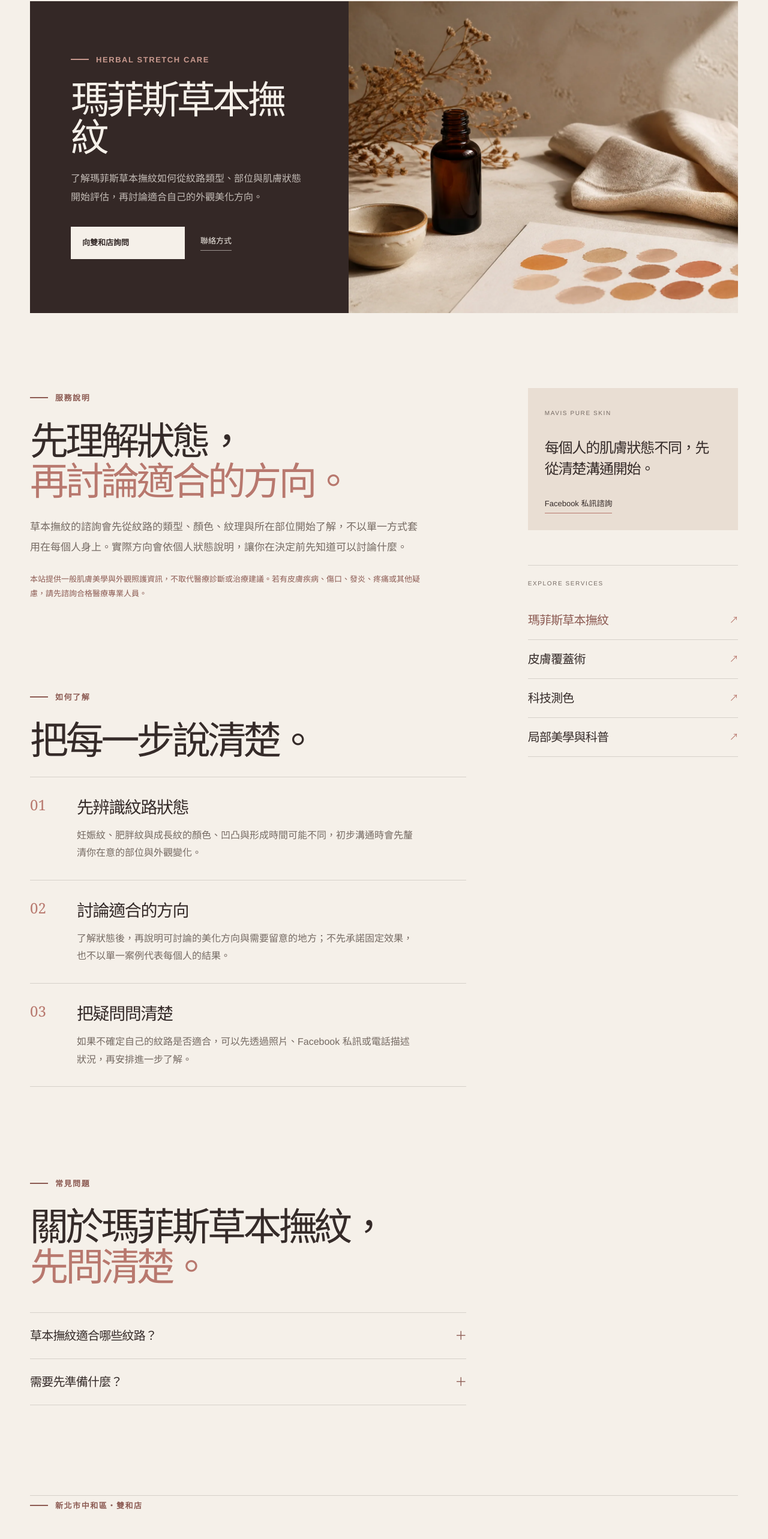
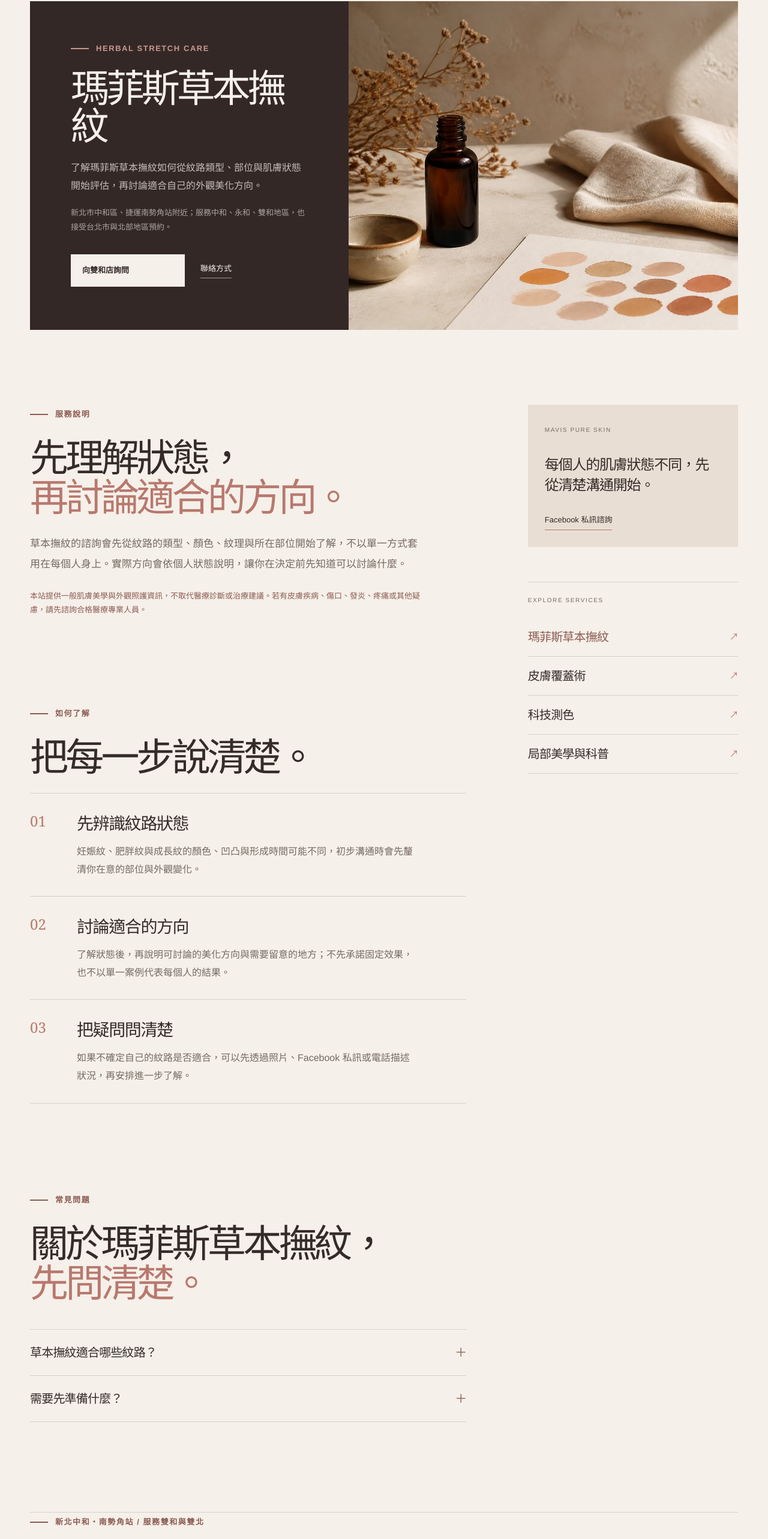
Before and after one commit to liucjray/mps, a Next.js app: page /services/herbal-stretch-care in a window 1280 px wide. Shown: the part 172-2738 px from the top of the page at 60% size. Built offline with nearby package versions, Linux system fonts and the light colour scheme.

Commit message:
seo: 擴充雙北與南勢角服務範圍

```diff
--- a/app/globals.css
+++ b/app/globals.css
@@ -151,6 +151,7 @@
 .service-detail-copy .section-label { color: #c8998e; }
 .service-detail-copy h1 { margin: 28px 0 24px; color: var(--paper); font-size: clamp(48px, 5vw, 78px); }
 .service-detail-lede { max-width: 430px; margin-bottom: 34px; color: rgba(245,240,233,.74); line-height: 1.9; }
+.service-detail-location { max-width: 430px; margin: -16px 0 34px; color: rgba(245,240,233,.62); font-size: 13px; line-height: 1.8; }
 .service-detail-copy .text-link { color: var(--paper); border-color: rgba(244,239,232,.55); }
 .service-detail-image { min-height: 520px; overflow: hidden; }
 .service-detail-image img { display: block; width: 100%; height: 100%; object-fit: cover; }
--- a/app/layout.tsx
+++ b/app/layout.tsx
@@ -1,18 +1,18 @@
 import type { Metadata } from "next";
 import "./globals.css";
-import { siteCanonicalUrl, siteDescription, siteName, siteUrl, socialImageUrl } from "./site";
+import { siteCanonicalUrl, siteDescription, siteName, siteTitle, siteUrl, socialImageUrl } from "./site";
 
 export const metadata: Metadata = {
   metadataBase: new URL(siteUrl),
-  title: { default: siteName, template: `%s｜${siteName}` },
+  title: { default: siteTitle, template: `%s｜${siteName}` },
   description: siteDescription,
-  keywords: ["瑪菲斯", "Mavis pure skin", "皮膚覆蓋術", "草本撫紋", "科技測色", "妊娠紋", "肥胖紋", "成長紋", "疤痕", "新北雙和", "新北市中和區"],
+  keywords: ["瑪菲斯", "Mavis pure skin", "皮膚覆蓋術", "草本撫紋", "科技測色", "妊娠紋", "肥胖紋", "成長紋", "疤痕", "捷運南勢角站", "新北市中和區", "中和", "永和", "雙和", "台北市", "雙北", "北部"],
   authors: [{ name: siteName, url: siteCanonicalUrl }],
   creator: siteName,
   publisher: siteName,
   alternates: { canonical: siteCanonicalUrl },
   openGraph: {
-    title: siteName,
+    title: siteTitle,
     description: siteDescription,
     type: "website",
     locale: "zh_TW",
@@ -22,7 +22,7 @@
   },
   twitter: {
     card: "summary_large_image",
-    title: siteName,
+    title: siteTitle,
     description: siteDescription,
     images: [{ url: socialImageUrl, alt: "自然光下展示肌膚紋理的女性肩背" }],
   },
--- a/app/page.tsx
+++ b/app/page.tsx
@@ -29,6 +29,8 @@
 const servedAreas = [
   { "@type": "AdministrativeArea", name: "新北市" },
   { "@type": "AdministrativeArea", name: "中和區" },
+  { "@type": "AdministrativeArea", name: "永和區" },
+  { "@type": "AdministrativeArea", name: "台北市" },
 ];
 const serviceEntities = services.map((service) => ({
   "@type": "Service",
@@ -133,9 +135,9 @@
       <main id="main-content">
       <section className="hero section-shell" id="top">
         <div className="hero-copy">
-          <div className="eyebrow"><span className="eyebrow-line" />瑪菲斯 / 新北雙和店</div>
+          <div className="eyebrow"><span className="eyebrow-line" />瑪菲斯 / 新北中和・南勢角站</div>
           <h1><span className="hero-title-line">讓肌膚的故事，</span><span className="hero-title-line hero-title-accent">被溫柔理解。</span></h1>
-          <p className="hero-lede">從妊娠紋、肥胖紋、成長紋，到疤痕與局部色澤困擾，瑪菲斯用專業評估、科技測色與清楚說明，陪你找到適合自己的美化方向。</p>
+          <p className="hero-lede">位於新北市中和區、捷運南勢角站附近，服務中和、永和、雙和地區，也接受台北市與北部地區預約。從妊娠紋、肥胖紋、成長紋，到疤痕與局部色澤困擾，瑪菲斯用專業評估、科技測色與清楚說明，陪你找到適合自己的美化方向。</p>
           <div className="hero-actions"><a className="button button-primary" href={facebookUrl} target="_blank" rel="noreferrer">雙和店 Facebook 私訊</a><a className="text-link" href="#services">查看服務內容</a></div>
         </div>
         <div className="hero-visual">
@@ -150,7 +152,7 @@
 
       <section className="intro section-shell" id="about" aria-labelledby="about-title">
         <div className="section-label">品牌理念</div>
-        <div className="intro-content"><h2 id="about-title">不只是遮住，<br /><span>先把紋路看懂。</span></h2><div className="intro-copy"><p className="large-copy">先理解肌膚，再選擇適合自己的美化方式。</p><p>瑪菲斯把紋路分類、膚色判斷與案例經驗整理成容易理解的內容，讓你在做選擇以前，先知道自己正在面對什麼。</p><a className="text-link" href={facebookUrl} target="_blank" rel="noreferrer">閱讀雙和店 Facebook 分享</a></div><div className="intro-media"><div className="intro-photo"><img src={introImage} alt="自然光下的肌膚諮詢桌面，包含筆記本、陶瓷器皿與放大鏡" width={1024} height={1536} loading="lazy" decoding="async" /></div><span>01 / 先理解肌膚</span></div></div>
+        <div className="intro-content"><h2 id="about-title">不只是遮住，<br /><span>先把紋路看懂。</span></h2><div className="intro-copy"><p className="large-copy">先理解肌膚，再選擇適合自己的美化方式。</p><p>瑪菲斯把紋路分類、膚色判斷與案例經驗整理成容易理解的內容，讓你在做選擇以前，先知道自己正在面對什麼。</p><p className="content-note">新北市中和區、捷運南勢角站附近；服務中和、永和、雙和地區，也接受台北市與北部地區預約。</p><a className="text-link" href={facebookUrl} target="_blank" rel="noreferrer">閱讀雙和店 Facebook 分享</a></div><div className="intro-media"><div className="intro-photo"><img src={introImage} alt="自然光下的肌膚諮詢桌面，包含筆記本、陶瓷器皿與放大鏡" width={1024} height={1536} loading="lazy" decoding="async" /></div><span>01 / 先理解肌膚</span></div></div>
       </section>
 
       <section className="services section-shell" id="services" aria-labelledby="services-title">
@@ -172,7 +174,7 @@
 
       <section className="faq section-shell" id="faq" aria-labelledby="faq-title"><div className="section-label">常見問題</div><div className="faq-layout"><h2 id="faq-title">先把想問的，<br /><span>問清楚。</span></h2><div className="faq-list">{faqs.map(([question, answer]) => <details key={question}><summary>{question}<span>＋</span></summary><div className="faq-answer"><p>{answer}</p></div></details>)}</div></div></section>
 
-      <section className="contact section-shell" id="contact" aria-labelledby="contact-title"><div className="contact-copy"><div className="section-label">新北市中和區・雙和店</div><h2 id="contact-title">想了解你的紋路，<br /><em>可以從這裡開始。</em></h2><p>歡迎透過雙和店 Facebook 私訊，或直接致電 0981-756-111，先聊聊你的狀況。</p><address className="contact-details"><span>地址</span>{siteAddress.addressRegion}{siteAddress.addressLocality}{siteAddress.streetAddress}<br /><span>Email</span><a href={`mailto:${siteEmail}`}>{siteEmail}</a></address></div><div className="contact-actions"><a className="contact-button" href={facebookUrl} target="_blank" rel="noreferrer"><span>前往雙和店 Facebook<br /><small>了解最新案例與預約方式</small></span></a><a className="contact-secondary" href={phoneUrl}>電話諮詢 0981-756-111</a></div></section>
+      <section className="contact section-shell" id="contact" aria-labelledby="contact-title"><div className="contact-copy"><div className="section-label">新北中和・南勢角站 / 服務雙和與雙北</div><h2 id="contact-title">想了解你的紋路，<br /><em>可以從這裡開始。</em></h2><p>歡迎透過雙和店 Facebook 私訊，或直接致電 0981-756-111，先聊聊你的狀況。</p><address className="contact-details"><span>地址</span>{siteAddress.addressRegion}{siteAddress.addressLocality}{siteAddress.streetAddress}<br /><span>Email</span><a href={`mailto:${siteEmail}`}>{siteEmail}</a></address></div><div className="contact-actions"><a className="contact-button" href={facebookUrl} target="_blank" rel="noreferrer"><span>前往雙和店 Facebook<br /><small>了解最新案例與預約方式</small></span></a><a className="contact-secondary" href={phoneUrl}>電話諮詢 0981-756-111</a></div></section>
       </main>
 
       <footer className="site-footer section-shell"><a className="wordmark" href="#top"><span className="wordmark-mark">M</span><span>瑪菲斯</span></a><span>瑪菲斯皮膚覆蓋專家｜新北雙和店</span><span>© 2026</span></footer>
--- a/app/services/[slug]/page.tsx
+++ b/app/services/[slug]/page.tsx
@@ -77,9 +77,11 @@
         url,
         image: `${siteUrl}${service.image}`,
         provider: { "@id": organizationId },
-        areaServed: [
+                areaServed: [
           { "@type": "AdministrativeArea", name: "新北市" },
           { "@type": "AdministrativeArea", name: "中和區" },
+          { "@type": "AdministrativeArea", name: "永和區" },
+          { "@type": "AdministrativeArea", name: "台北市" },
         ],
       },
       {
@@ -153,7 +155,7 @@
             <div className="service-detail-copy">
               <div className="section-label">{service.tag}</div>
               <h1>{service.title}</h1>
-              <p className="service-detail-lede">{service.description}</p>
+              <p className="service-detail-lede">{service.description}</p><p className="service-detail-location">新北市中和區、捷運南勢角站附近；服務中和、永和、雙和地區，也接受台北市與北部地區預約。</p>
               <div className="hero-actions"><a className="button button-primary" href={facebookUrl} target="_blank" rel="noreferrer">向雙和店詢問</a><a className="text-link" href={`${siteCanonicalUrl}#contact`}>聯絡方式</a></div>
             </div>
             <div className="service-detail-image"><img src={service.image} alt={service.imageAlt} width={service.imageWidth} height={service.imageHeight} loading="eager" fetchPriority="high" decoding="async" /></div>
@@ -172,7 +174,7 @@
           </div>
         </article>
 
-        <section className="contact service-detail-contact section-shell" id="contact" aria-labelledby="service-contact-title"><div className="contact-copy"><div className="section-label">新北市中和區・雙和店</div><h2 id="service-contact-title">想了解這項服務，<br /><em>可以從這裡開始。</em></h2><p>歡迎透過雙和店 Facebook 私訊，或直接致電 0981-756-111，先聊聊你的狀況。</p><address className="contact-details"><span>地址</span>{siteAddress.addressRegion}{siteAddress.addressLocality}{siteAddress.streetAddress}<br /><span>Email</span><a href={`mailto:${siteEmail}`}>{siteEmail}</a></address></div><div className="contact-actions"><a className="contact-button" href={facebookUrl} target="_blank" rel="noreferrer"><span>前往雙和店 Facebook<br /><small>了解最新案例與預約方式</small></span></a><a className="contact-secondary" href={`tel:${phoneNumber}`}>電話諮詢 0981-756-111</a></div></section>
+        <section className="contact service-detail-contact section-shell" id="contact" aria-labelledby="service-contact-title"><div className="contact-copy"><div className="section-label">新北中和・南勢角站 / 服務雙和與雙北</div><h2 id="service-contact-title">想了解這項服務，<br /><em>可以從這裡開始。</em></h2><p>歡迎透過雙和店 Facebook 私訊，或直接致電 0981-756-111，先聊聊你的狀況。</p><address className="contact-details"><span>地址</span>{siteAddress.addressRegion}{siteAddress.addressLocality}{siteAddress.streetAddress}<br /><span>Email</span><a href={`mailto:${siteEmail}`}>{siteEmail}</a></address></div><div className="contact-actions"><a className="contact-button" href={facebookUrl} target="_blank" rel="noreferrer"><span>前往雙和店 Facebook<br /><small>了解最新案例與預約方式</small></span></a><a className="contact-secondary" href={`tel:${phoneNumber}`}>電話諮詢 0981-756-111</a></div></section>
       </main>
 
       <footer className="site-footer section-shell"><a className="wordmark" href={siteCanonicalUrl}><span className="wordmark-mark">M</span><span>瑪菲斯</span></a><span>瑪菲斯皮膚覆蓋專家｜新北雙和店</span><span>© 2026</span></footer>
--- a/app/site.ts
+++ b/app/site.ts
@@ -1,7 +1,8 @@
 export const siteUrl = "https://mps.rabby.cc";
 export const siteCanonicalUrl = `${siteUrl}/`;
 export const siteName = "瑪菲斯皮膚覆蓋專家｜新北雙和店";
-export const siteDescription = "瑪菲斯皮膚覆蓋專家｜新北雙和店，服務新北市中和區與雙和地區，提供草本撫紋、皮膚覆蓋術、科技測色與肌膚美學知識，陪你先理解肌膚，再選擇適合自己的方向。";
+export const siteTitle = "瑪菲斯皮膚覆蓋專家｜新北中和・南勢角站｜雙北預約";
+export const siteDescription = "瑪菲斯位於新北市中和區、捷運南勢角站附近，服務中和、永和、雙和地區，也接受台北市與北部地區預約，提供草本撫紋、皮膚覆蓋術、科技測色與肌膚美學知識。";
 export const siteEmail = "millie0806@gmail.com";
 export const siteAddress = {
   "@type": "PostalAddress",
```
Also changed, not shown: public/llms.txt, 1 other file (tests, documents, lock files or other folders).
